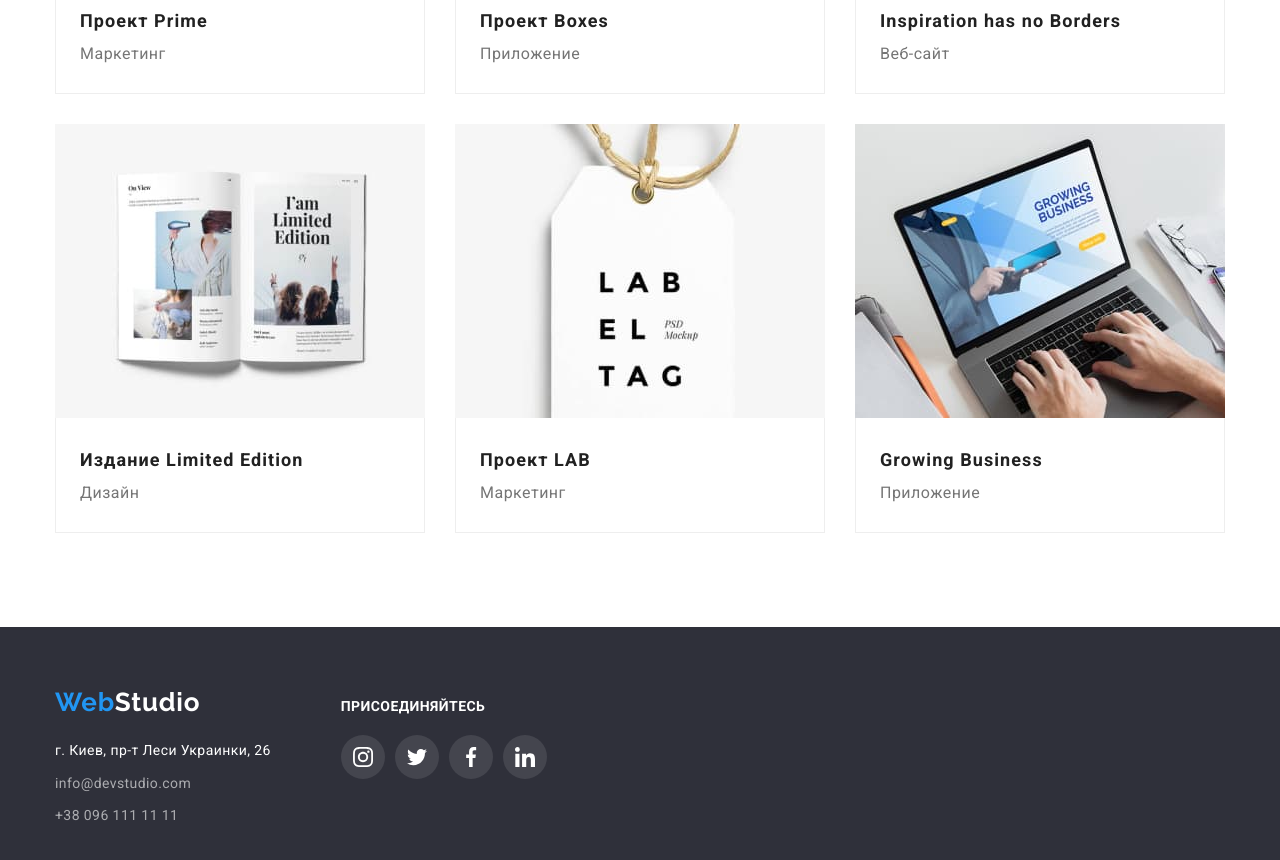
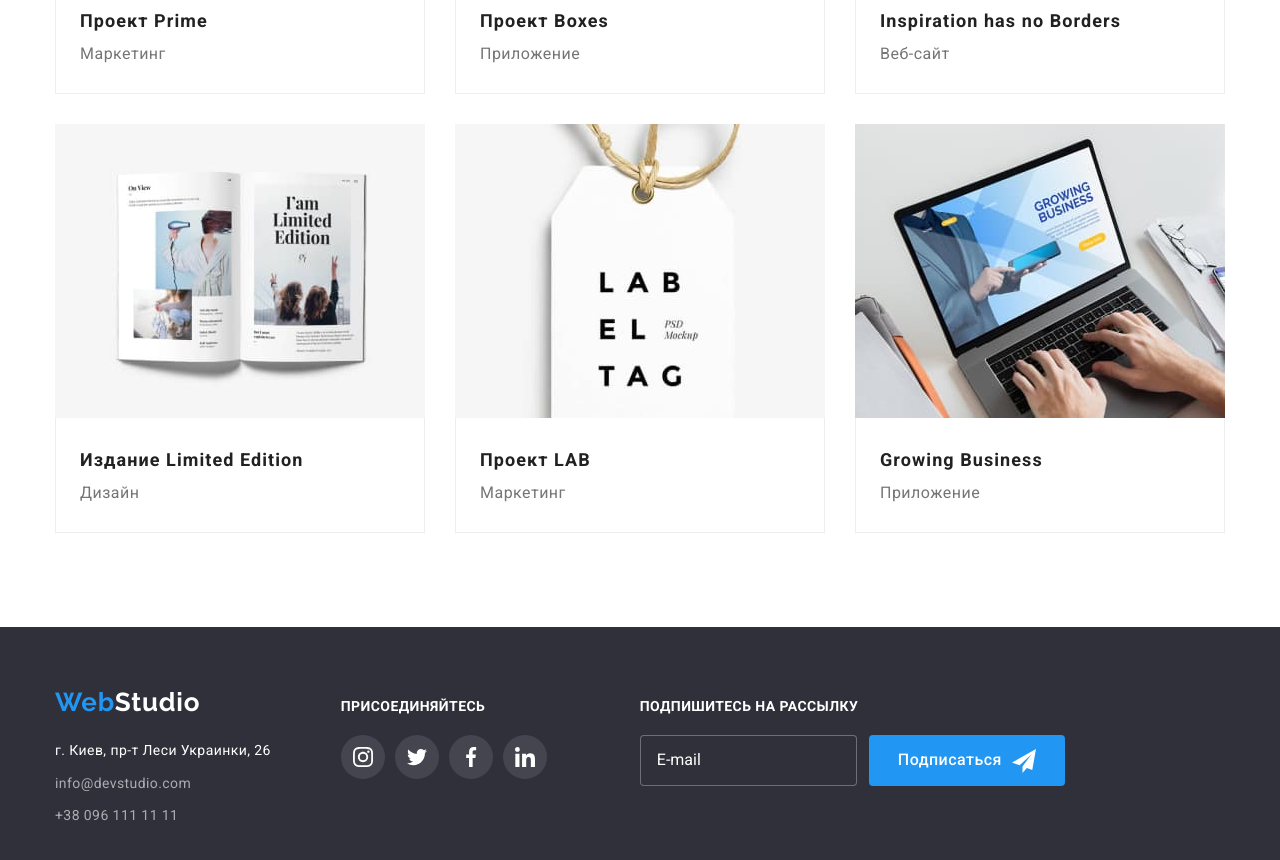
Before and after one commit to Samusev-Anton/Samusev-Anton-goit-markup-hw-06, a plain HTML site: page portfolio.html in a window 1280 px wide. Shown: the part 930-1790 px from the top of the page. Drawn offline with nearby package versions, Linux system fonts and the light colour scheme.

Commit message:
еще косячки

```diff
--- a/css/style.css
+++ b/css/style.css
@@ -285,7 +285,7 @@ ul {
   background-color: var(--white);
   transition: scale var(--time-transition) var(--cubik),
     opacity var(--time-transition) var(--cubik);
-  z-index: 2;
+  z-index: 999;
 }
 
 .close-modal {
@@ -404,7 +404,8 @@ ul {
 }
 
 .form-textarea::placeholder {
-  color: rgba(117, 117, 117, 0.5);
+  /* color: rgba(117, 117, 117, 0.5); */
+  color: red;
 }
 
 .form-textarea:focus {
@@ -875,11 +876,11 @@ ul {
   display: flex;
 }
 .footer-label {
+  z-index: 0;
 }
 .footer-input {
   padding: 15px 16px;
   border: 1px solid rgba(255, 255, 255, 0.3);
-  filter: drop-shadow(0px 4px 4px rgba(0, 0, 0, 0.15));
   border-radius: 4px;
   background-color: var(--black-back);
   color: var(--white);
--- a/portfolio.html
+++ b/portfolio.html
@@ -398,6 +398,26 @@
             </li>
           </ul>
         </div>
+        <!-- форма футер -->
+        <div class="action-block">
+          <p class="footer-action">Подпишитесь на рассылку</p>
+          <form class="footer-form">
+            <label class="footer-label">
+              <input
+                type="email"
+                name="email"
+                class="footer-input"
+                placeholder="E-mail"
+              />
+            </label>
+            <button type="submit" class="action-button button">
+              Подписаться
+              <svg class="action-icon">
+                <use href="./img/symbol-modals.svg#icon-icon-send"></use>
+              </svg>
+            </button>
+          </form>
+        </div>
       </div>
     </footer>
   </body>
```
Also changed, not shown: index.html (+1 -1 lines).
